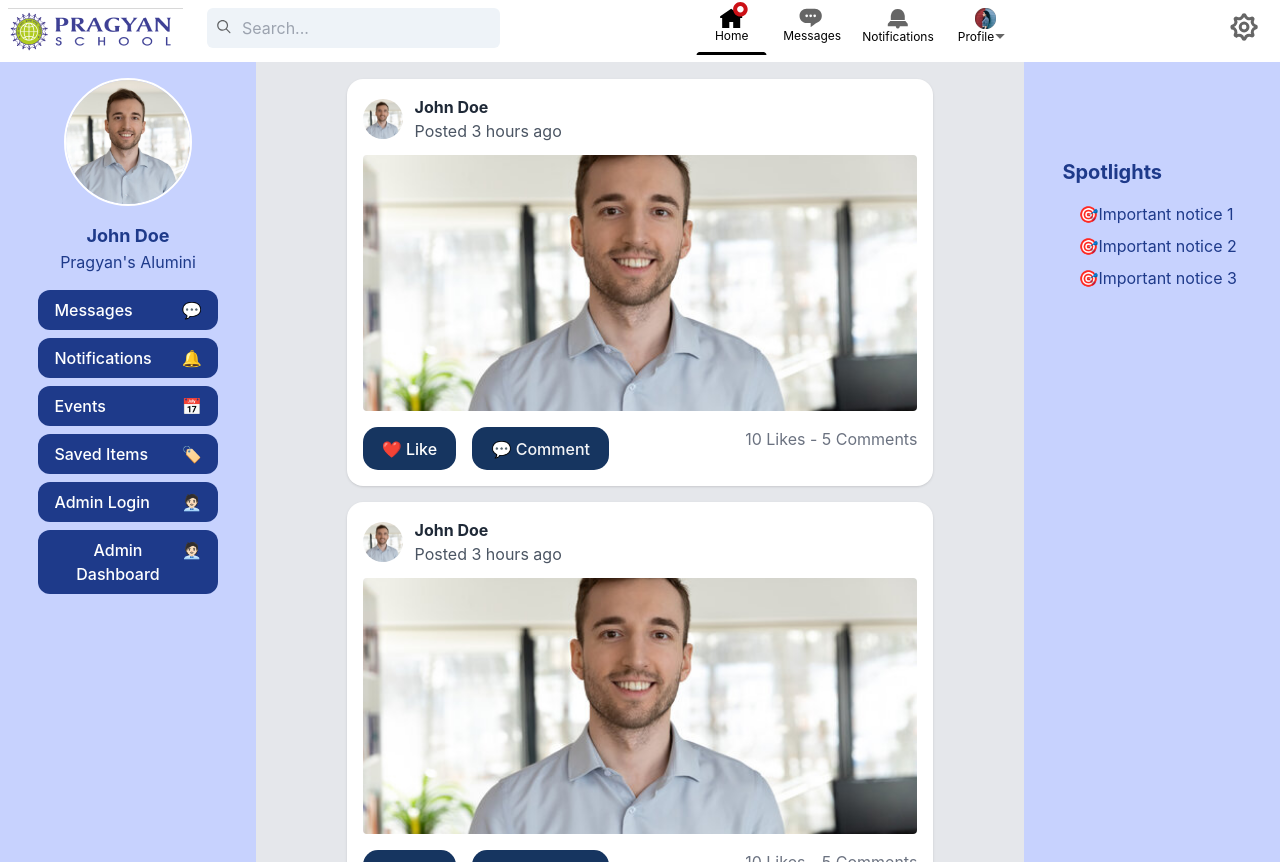
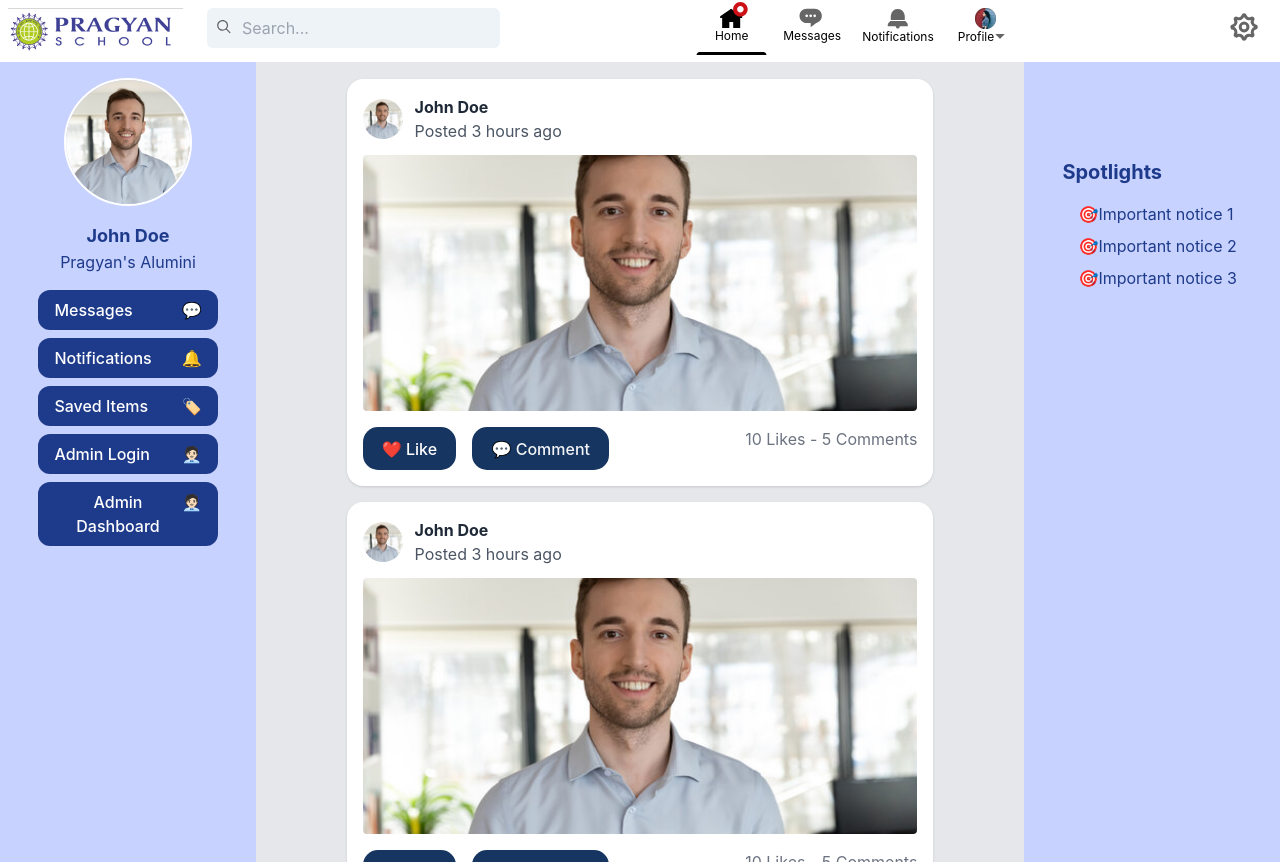
Before and after one commit to sinhasatyam045/Alum_Fullstack, a React (Vite) app: page /dashboard in a window 1280 px wide. Built offline with nearby package versions, Linux system fonts and the light colour scheme.

Commit message:
Event button removed form dashboard

```diff
--- a/src/components/dashboard/dashboard.jsx
+++ b/src/components/dashboard/dashboard.jsx
@@ -82,11 +82,7 @@ const Dashboard = () => {
                 </button>
               </li>
 
-              <li>
-                <button className="flex justify-between w-full bg-blue-900 hover:bg-blue-700 text-white px-4 py-2 rounded-xl focus:outline-none">
-                  <div>Events</div> 📅
-                </button>
-              </li>
+
               <li>
                 <button className="flex justify-between w-full bg-blue-900 hover:bg-blue-700 text-white px-4 py-2 rounded-xl focus:outline-none">
                   <div>Saved Items</div> 🏷️
--- a/src/components/login/TripleLogin.jsx
+++ b/src/components/login/TripleLogin.jsx
@@ -14,6 +14,7 @@ const TripleLogin = () => {
     const [activeUser, setactiveUser] = useState(1) //default set to Student
     const [imageOpacity, setImageOpacity] = useState(100)
     const navigate = useNavigate();
+
 
     const handleButtonClick = (buttonNumber) => {
         setactiveUser(buttonNumber)
```
